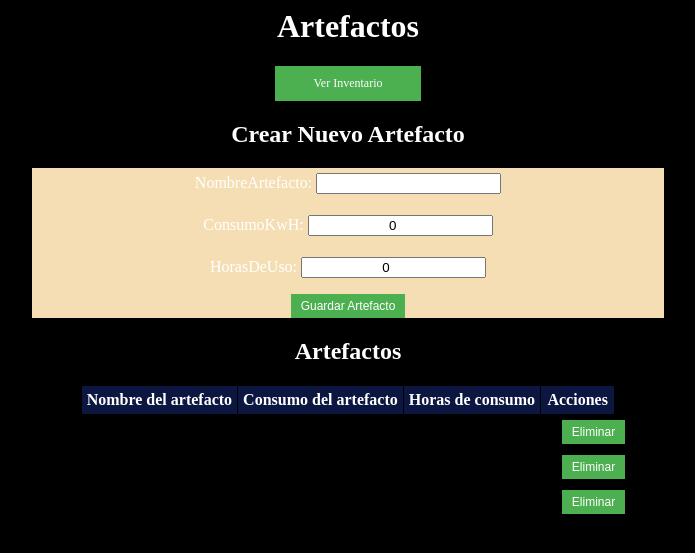
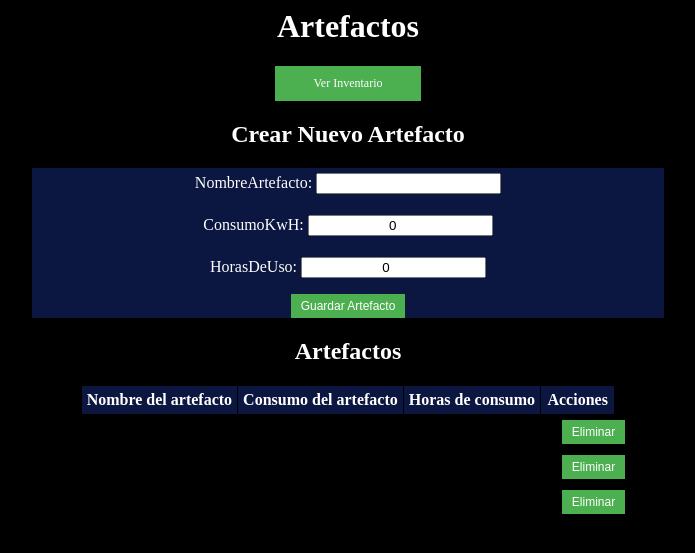
Before and after one commit to SantiagoTamayo2002/energy_page, a Django app: page /paginaUsuario/inventario/artefactos/ in a window 1280 px wide. Shown: the top 553 px of the page, without its empty margins (292-987 px from the left). Run offline with Django 4.2, Linux system fonts and the light colour scheme; a user stored in the database is signed in; data comes from the database, SQL or seed files in the repository.

Commit message:
version1.2.2.2

```diff
--- a/PIS/energy/templates/energy/home/artefactos.html
+++ b/PIS/energy/templates/energy/home/artefactos.html
@@ -43,7 +43,7 @@
             display: block;
             margin: auto;
             width: 50%;
-            background-color: wheat;
+            background-color: #0b1741;
         }
         form input{
             margin-top: 5px;
```
